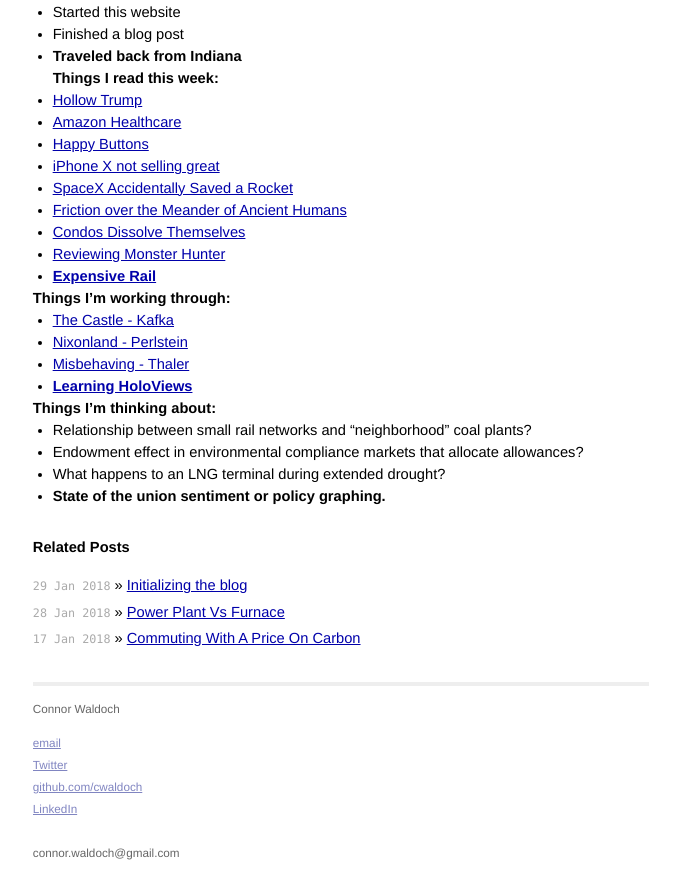
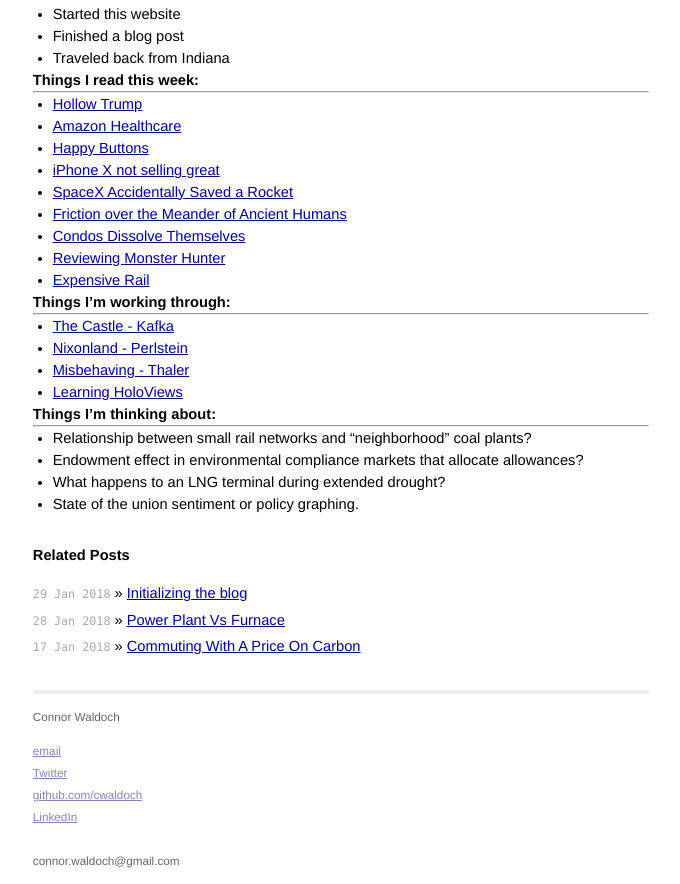
Before and after one commit to cwaldoch/cwaldoch.github.io, a Jekyll site: the page built from _posts/2018-02-02-weekly-roundup-no1.md, in a window 1280 px wide. Shown: the part 645-1529 px from the top of the page, without its empty margins (299-979 px from the left). Built offline with Jekyll 4.4.1, drawn with Linux system fonts in a browser that asks for light colours; our own code applies the rules of GitHub Pages for plain Markdown files.

```diff
--- a/_posts/2018-02-02-weekly-roundup-no1.md
+++ b/_posts/2018-02-02-weekly-roundup-no1.md
@@ -7,12 +7,14 @@ As part of establishing a consistency, I'll be doing brief weekly roundups. Not
 
 
 ## Things I did this week:
+------
 * Made an excellent cake
 * Started this website
 * Finished a blog post
 * Traveled back from Indiana
+
+## Things I read this week:
 ------
-## Things I read this week:
 * [Hollow Trump](https://www.vox.com/2018/1/30/16950192/state-of-the-union-problems)
 * [Amazon Healthcare](https://stratechery.com/2018/amazon-health/)
 * [Happy Buttons](https://www.newyorker.com/magazine/2018/02/05/customer-satisfaction-at-the-push-of-a-button)
@@ -22,18 +24,19 @@ As part of establishing a consistency, I'll be doing brief weekly roundups. Not
 * [Condos Dissolve Themselves](https://ggwash.org/view/66349/the-huntington-club-redevelopment-is-a-hopeful-sign)
 * [Reviewing Monster Hunter](https://waypoint.vice.com/en_us/article/8xvpw5/monster-hunter-world-review)
 * [Expensive Rail](https://www.citylab.com/transportation/2018/01/why-its-so-expensive-to-build-urban-rail-in-the-us/551408/)
-------
+
 
 ## Things I'm working through:
+------
 * [The Castle - Kafka](http://amzn.to/2FFTfwF)
 * [Nixonland - Perlstein](http://amzn.to/2Ey4V5b)
 * [Misbehaving - Thaler](http://amzn.to/2GFsk5i)
 * [Learning HoloViews](http://holoviews.org/)
-------
+
 
 ## Things I'm thinking about:
+------
 * Relationship between small rail networks and "neighborhood" coal plants?
 * Endowment effect in environmental compliance markets that allocate allowances?
 * What happens to an LNG terminal during extended drought?
 * State of the union sentiment or policy graphing.
-------
```
